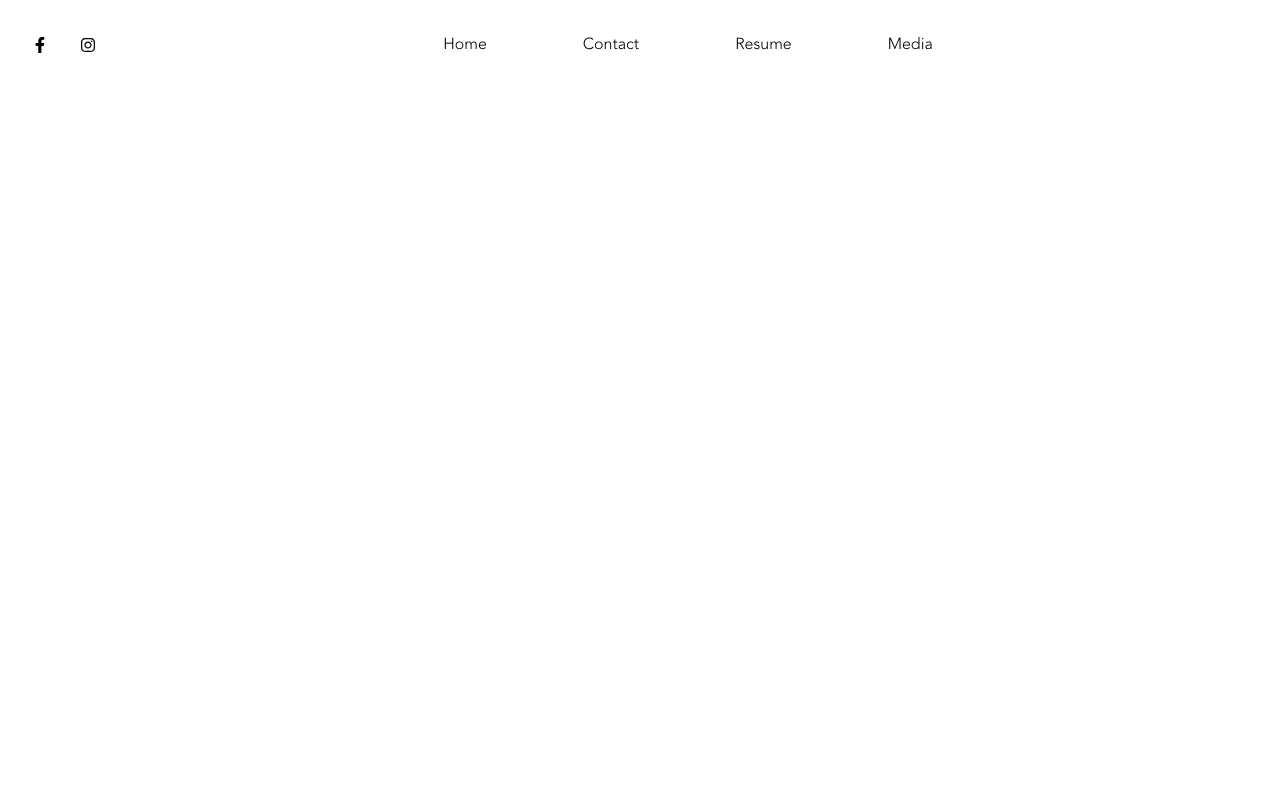
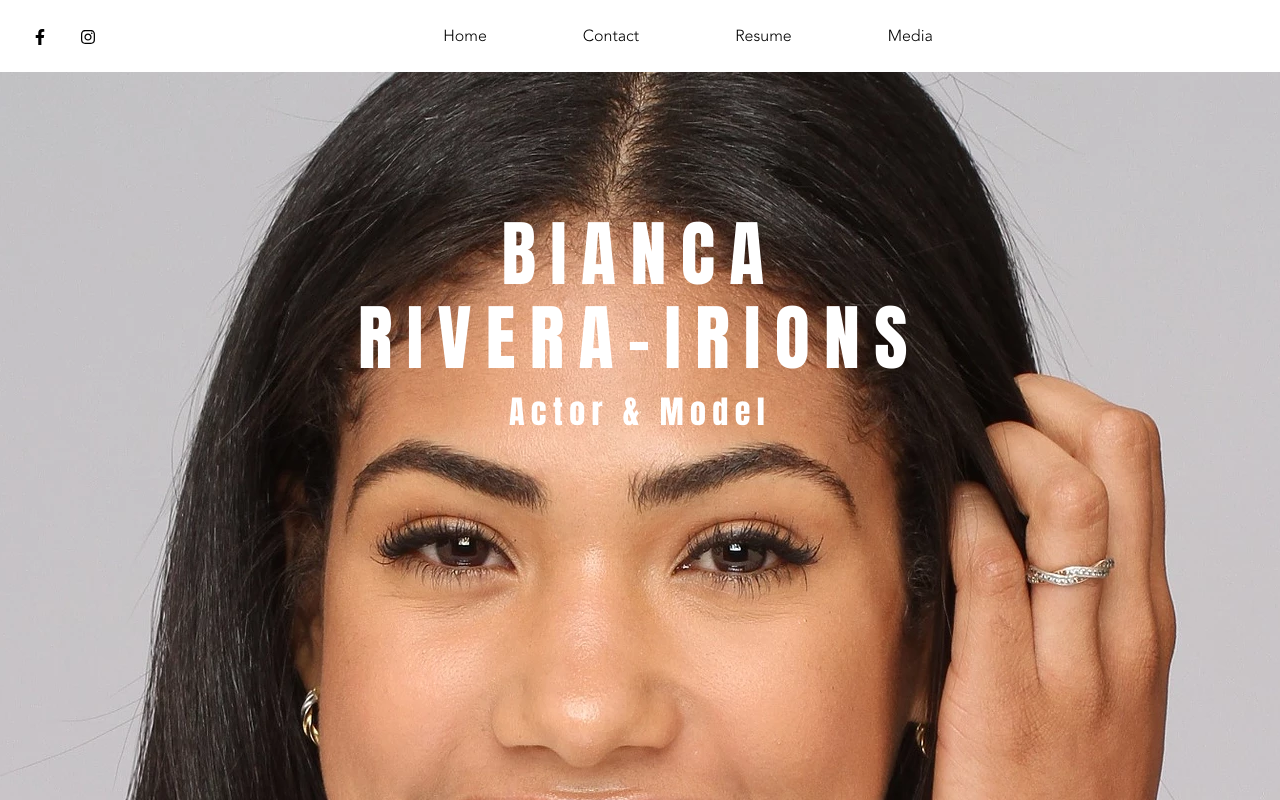
Before and after one commit to tylerhm/bea-portfolio, a React (Create React App) app: page / in a window 1280 px wide. Shown: the top 800 px of the page. Built offline with nearby package versions, Linux system fonts and the light colour scheme.

Commit message:
Parallax Background

```diff
--- a/src/components/Navigation.css
+++ b/src/components/Navigation.css
@@ -9,6 +9,7 @@
 
 .navbar {
   font-family: 'Avenir Light';
+  background-color: white;
 }
 
 .navbar, .navbar-nav {
--- a/src/components/Navigation.js
+++ b/src/components/Navigation.js
@@ -25,7 +25,7 @@ const Navigation = () => {
   }
 
   return (
-    <Navbar className='py-4' fixed='top' expand='md'>
+    <Navbar className='py-3' fixed='top' expand='md'>
       <div className='social-group'>
         <Nav.Link href='https://www.facebook.com/profile.php?id=100016575947941' target='_blank'>
           <FaFacebookF />
--- /dev/null
+++ b/src/pages/Home.css
@@ -0,0 +1,27 @@
+.banner {
+  display: flex;
+  flex-direction: column;
+  justify-content: flex-start;
+  align-items: center;
+  height: 1200px;
+}
+
+.header {
+  font-family: Impact, Haettenschweiler, 'Arial Narrow Bold', sans-serif;
+  color: white;
+  font-size: 4.5em;
+  font-weight: bolder;
+  letter-spacing: 0.2em;
+  margin-top: -40px;
+}
+
+.header.sub {
+  color: white;
+  font-size: 2em;
+  font-weight: 500;
+  margin-top: -20px;
+}
+
+.push-down {
+  margin-top: 200px;
+}
--- a/src/pages/Home.js
+++ b/src/pages/Home.js
@@ -1,13 +1,25 @@
 import Navigation from '../components/Navigation'
-import { Parallax } from 'react-parallax'
+import {
+  Parallax,
+  Background
+} from 'react-parallax'
 import background from '../images/background.webp'
+import './Home.css'
 
 const Home = () => {
   return (
     <div>
     <Navigation />
-      <Parallax blur={10} bgImage={background} bgImageAlt={'Headshot'} strength={200}>
-      </Parallax>
+    <Parallax strength={800}>
+      <Background>
+        <img src={background} alt='Headshot Parallax' />
+      </Background>
+      <div className='banner'>
+        <p className='header push-down'>BIANCA</p>
+        <p className='header'>RIVERA-IRIONS</p>
+        <p className='header sub'>Actor & Model</p>
+      </div>
+    </Parallax>
     </div>
   )
 }
```
